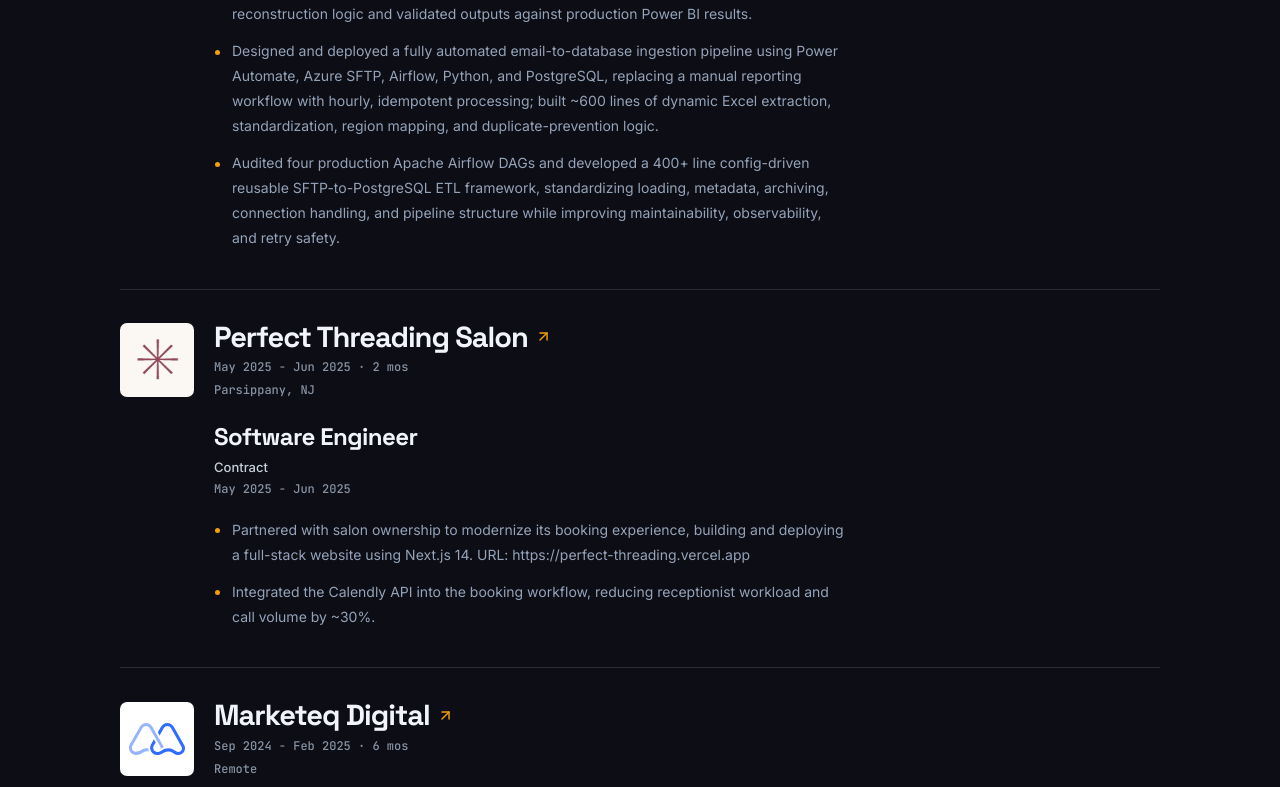
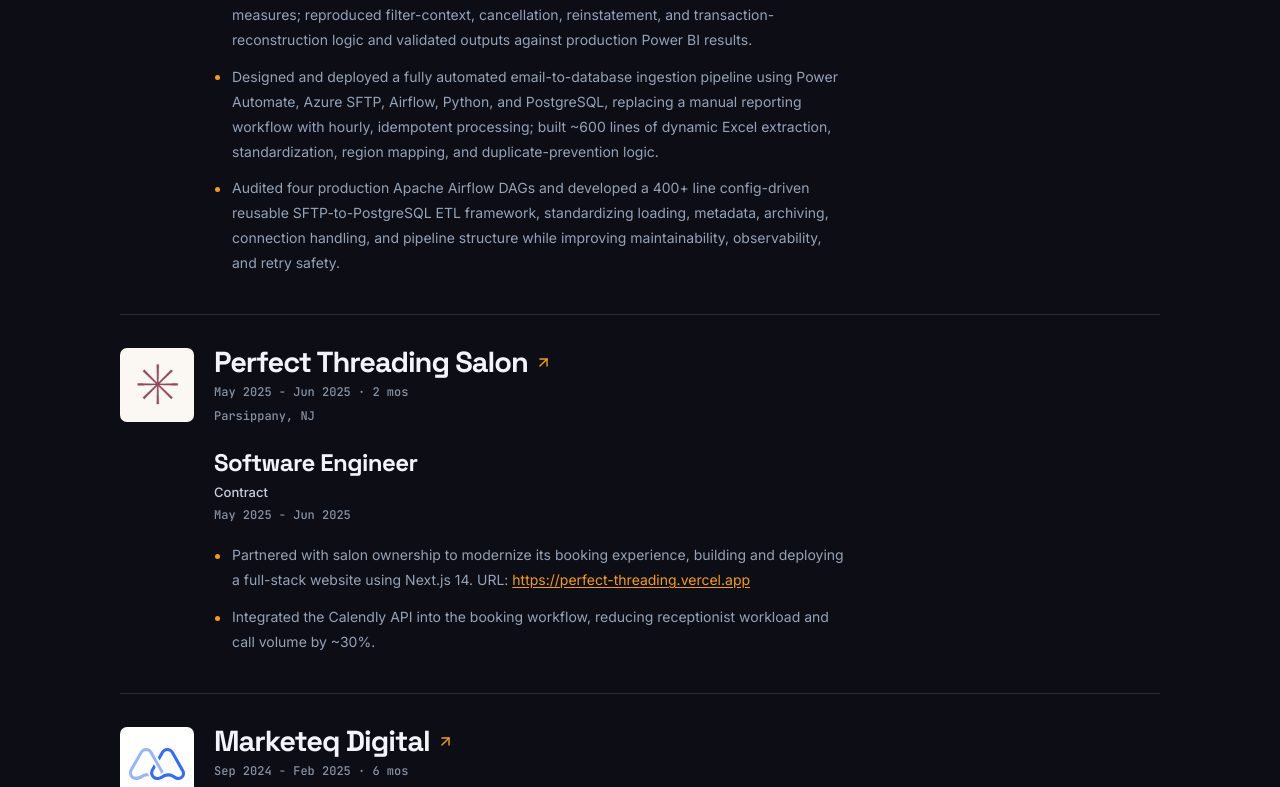
Before and after one commit to pvparekh/portfolio, a React (Vite) app: page / in a window 1280 px wide. Shown: the part 2724-3511 px from the top of the page. Built offline with nearby package versions, Linux system fonts and the light colour scheme.

Commit message:
fix: approve experience copy edits and preserve clickable salon link

```diff
--- a/src/App.tsx
+++ b/src/App.tsx
@@ -925,7 +925,7 @@
                   aria-label={`${exp.company} roles`}
                 >
                   {exp.roles.map((role) => {
-                    const employmentType = role.role === 'Junior Data Engineer'
+                    const employmentType = role.role === 'Data Engineer I'
                       ? 'Full-time'
                       : role.role.includes('Intern')
                         ? 'Internship'
@@ -944,7 +944,28 @@
                         <p className="renaissance-role-period">{formatExperienceTenure(role.period, asOf, exp.roles.length > 1)}</p>
                         {role.bullets && (
                           <ul className="renaissance-role-bullets">
-                            {role.bullets.map((bullet) => <li key={bullet}>{bullet}</li>)}
+                            {role.bullets.map((bullet) => {
+                              const salonUrl = 'https://perfect-threading.vercel.app';
+                              const linkAt = exp.company === 'Perfect Threading Salon' ? bullet.indexOf(salonUrl) : -1;
+                              return (
+                                <li key={bullet}>
+                                  {linkAt === -1 ? bullet : (
+                                    <>
+                                      {bullet.slice(0, linkAt)}
+                                      <a
+                                        href={salonUrl}
+                                        target="_blank"
+                                        rel="noreferrer"
+                                        className="underline underline-offset-2"
+                                        style={{ color: 'var(--accent)', overflowWrap: 'anywhere' }}
+                                      >
+                                        {salonUrl}
+                                      </a>
+                                    </>
+                                  )}
+                                </li>
+                              );
+                            })}
                           </ul>
                         )}
                       </div>
```
Also changed, not shown: 1 other file (tests, documents, lock files or other folders).
